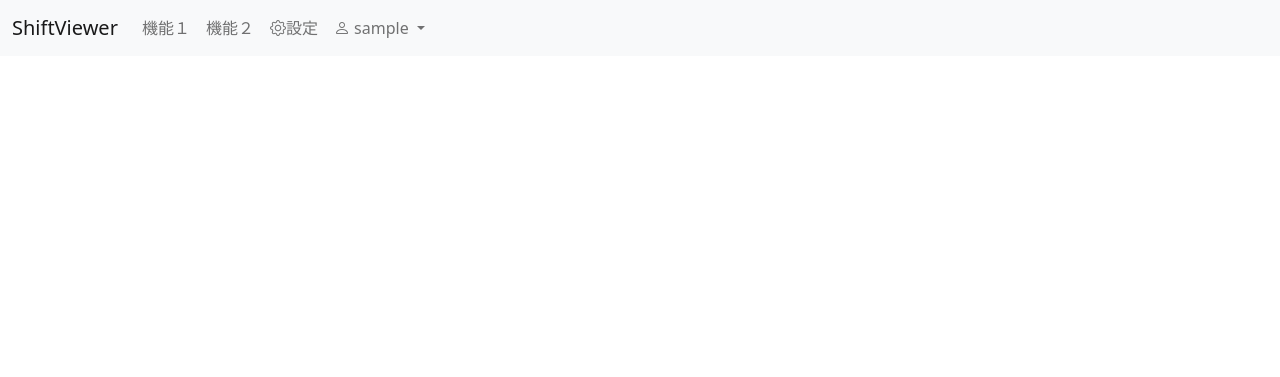
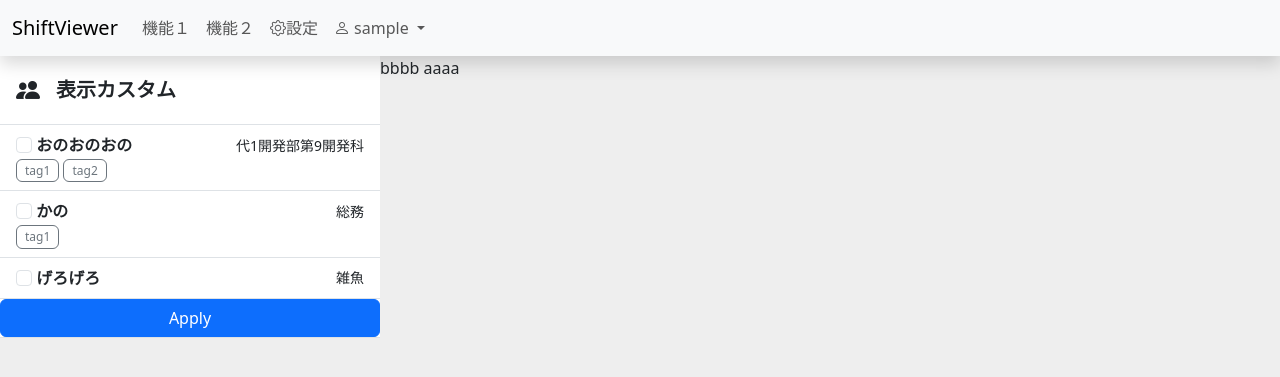
Before and after one commit to TK306/django-sample, a Django app: page /mysite/feature1/ in a window 1280 px wide. Shown: the top 377 px of the page. Run offline with Django 4.2, Linux system fonts and the light colour scheme; the visitor is signed in with stand-in values (Sample User, id 1).

Commit message:
サイドバー実装.

```diff
--- a/MySiteName/MyPackageApp/views.py
+++ b/MySiteName/MyPackageApp/views.py
@@ -19,7 +19,32 @@ def setting_view(request):
 
 @login_required
 def feature1_view(request):
-    return render(request, "my-package-app/feature1.html")
+    initial_context = {
+        "people": [
+            {
+                "name": "おのおのおの",
+                "org": "代1開発部第9開発科",
+                "tag": ["tag1", "tag2"],
+                "checked": "",
+            },
+            {"name": "かの", "org": "総務", "tag": ["tag1"], "checked": ""},
+            {"name": "げろげろ", "org": "雑魚", "tag": [], "checked": ""},
+        ]
+    }  # checkedの情報はいらない
+    if request.method == "POST":
+        if "tagPushed" in request.POST:
+            selectedTag = request.POST["tagPushed"]
+            context = initial_context.copy()
+            for p in context["people"]:
+                if selectedTag in p["tag"]:
+                    p["checked"] = "checked"
+                else:
+                    p["checked"] = ""
+            return render(request, "my-package-app/feature1.html", context)
+        for c in request.POST.getlist("view_check"):
+            print(c)
+
+    return render(request, "my-package-app/feature1.html", initial_context)
 
 
 @login_required
--- /dev/null
+++ b/MySiteName/statics/css/main.css
@@ -0,0 +1,17 @@
+body {
+    background-color: #eee;
+    min-height: 100vh;
+    min-height: -webkit-fill-available;
+}
+
+  html {
+    height: -webkit-fill-available;
+  }
+
+  main {
+    height: 100vh;
+    height: auto;
+    max-height: 100vh;
+    overflow-x: auto;
+    overflow-y: hidden;
+  }
--- a/MySiteName/templates/account/base.html
+++ b/MySiteName/templates/account/base.html
@@ -1,6 +1,6 @@
 {% extends 'base.html' %}
 {% block basecontent %}
-    <section class="vh-100" style="background-color: #eee">
+    <section class="vh-100">
         <div class="container h-100">
             <div class="row d-flex justify-content-center align-items-center h-100">
                 <div class="col-lg-12 col-xl-11">
--- a/MySiteName/templates/base.html
+++ b/MySiteName/templates/base.html
@@ -1,4 +1,5 @@
 <!doctype html>
+{% load static %}
 <html lang="ja">
     <head>
         <!-- Required meta tags -->
@@ -6,13 +7,14 @@
         <meta name="viewport"
               content="width=device-width, initial-scale=1, shrink-to-fit=no">
         <!-- Bootstrap CSS -->
-        <link href="https://cdn.jsdelivr.net/npm/bootstrap@5.0.2/dist/css/bootstrap.min.css"
+        <link href="https://cdn.jsdelivr.net/npm/bootstrap@5.3.0-alpha1/dist/css/bootstrap.min.css"
               rel="stylesheet"
-              integrity="sha384-EVSTQN3/azprG1Anm3QDgpJLIm9Nao0Yz1ztcQTwFspd3yD65VohhpuuCOmLASjC"
+              integrity="sha384-GLhlTQ8iRABdZLl6O3oVMWSktQOp6b7In1Zl3/Jr59b6EGGoI1aFkw7cmDA6j6gD"
               crossorigin="anonymous">
     </link>
     <link rel="stylesheet"
           href="https://cdn.jsdelivr.net/npm/bootstrap-icons@1.8.0/font/bootstrap-icons.css"></link>
+    <link rel="stylesheet" href="{% static 'css/main.css' %}"></link>
     <title>
         ShiftViewer
         {% block title %}
@@ -23,7 +25,7 @@
 </head>
 <body>
     <header class="sticky-top">
-        <nav class="navbar navbar-expand-sm navbar-light bg-light">
+        <nav class="navbar navbar-expand-sm navbar-light bg-light shadow">
             <div class="container-fluid">
                 <a class="navbar-brand" href="{% url 'index' %}">ShiftViewer</a>
                 <button class="navbar-toggler"
@@ -36,7 +38,6 @@
                     <span class="navbar-toggler-icon"></span>
                 </button>
                 <div class="collapse navbar-collapse" id="navbarNavAltMarkup">
-                    <div class="navbar-nav">
                     {% if not request.user.is_authenticated %}
                         <div class="navbar-nav">
                             <a class="nav-link" href="{% url 'signup' %}">Sign up</a>
@@ -49,8 +50,6 @@
                             <li>
                                 <a class="nav-link" href="{% url 'setting' %}"><i class="bi bi-gear"></i>設定</a>
                             </li>
-                            </div>
-                            <div class="navbar-nav navbar-right">
                             <li class="nav-item dropdown">
                                 <a class="nav-link dropdown-toggle"
                                    href="#"
@@ -74,15 +73,14 @@
                     {% endif %}
                 </div>
             </div>
-            </div>
         </nav>
     </header>
     {% block basecontent %}
     {% endblock basecontent %}
     <!-- Optional JavaScript -->
     <!-- jQuery first, then Popper.js, then Bootstrap JS -->
-    <script src="https://cdn.jsdelivr.net/npm/bootstrap@5.0.2/dist/js/bootstrap.bundle.min.js"
-            integrity="sha384-MrcW6ZMFYlzcLA8Nl+NtUVF0sA7MsXsP1UyJoMp4YLEuNSfAP+JcXn/tWtIaxVXM"
+    <script src="https://cdn.jsdelivr.net/npm/bootstrap@5.3.0-alpha1/dist/js/bootstrap.bundle.min.js"
+            integrity="sha384-w76AqPfDkMBDXo30jS1Sgez6pr3x5MlQ1ZAGC+nuZB+EYdgRZgiwxhTBTkF7CXvN"
             crossorigin="anonymous"></script>
 </body>
 </html>
--- a/MySiteName/templates/my-package-app/base.html
+++ b/MySiteName/templates/my-package-app/base.html
@@ -1,5 +1,14 @@
 {% extends "base.html" %}
 {% block basecontent %}
-    {% block content %}
-    {% endblock content %}
+    <main class="d-flex">
+        <div class="d-flex flex-column align-items-stretch bg-white"
+             style="width: 380px">
+            {% block sidecontent %}
+            {% endblock sidecontent %}
+        </div>
+        <div class="content">
+            {% block content %}
+            {% endblock content %}
+        </div>
+    </main>
 {% endblock basecontent %}
--- a/MySiteName/templates/my-package-app/feature1.html
+++ b/MySiteName/templates/my-package-app/feature1.html
@@ -1,5 +1,37 @@
 {% extends "my-package-app/base.html" %}
 {% block customcss %}
 {% endblock customcss %}
+{% block sidecontent %}
+    <!-- リストグループのサイドバー -->
+    <div class="d-flex align-items-center flex-shrink-0 p-3 link-dark text-decoration-none border-bottom">
+        <i class="bi bi-people-fill me-3" style="font-size: 1.5rem;"></i>
+        <span class="fs-5 fw-semibold">表示カスタム</span>
+    </div>
+    <form method="POST"
+          class="list-group list-group-flush border-bottom"
+          style="overflow-y: auto">
+        {% csrf_token %}
+        {% for person in people %}
+            <label class="list-group-item">
+                <div class="d-flex w-100 align-items-center justify-content-between">
+                    <div>
+                        <input class="form-check-input mr-2" type="checkbox" {{ person.checked }} name="view_check" value="{{ person.name }}">
+                    </input>
+                    <strong class="mb-1">{{ person.name }}</strong>
+                </div>
+                <small>{{ person.org }}</small>
+            </div>
+            {% for tag in person.tag %}
+                <button type="submit" class="btn btn-outline-secondary" style="--bs-btn-padding-y: .1rem; --bs-btn-padding-x: .5rem; --bs-btn-font-size: .75rem;" name="tagPushed" value={{ tag }}>{{ tag }}
+                </button>
+            {% endfor %}
+        </label>
+    {% endfor %}
+    <button type="submit" class="btn btn-primary">Apply</button>
+</form>
+<!-- /リストグループのサイドバー -->
+{% endblock sidecontent %}
 {% block content %}
+    bbbb
+    aaaa
 {% endblock content %}
```
Also changed, not shown: MySiteName/statics/css/group.css (deleted). Lines whose indentation alone changed are shown as unchanged.
